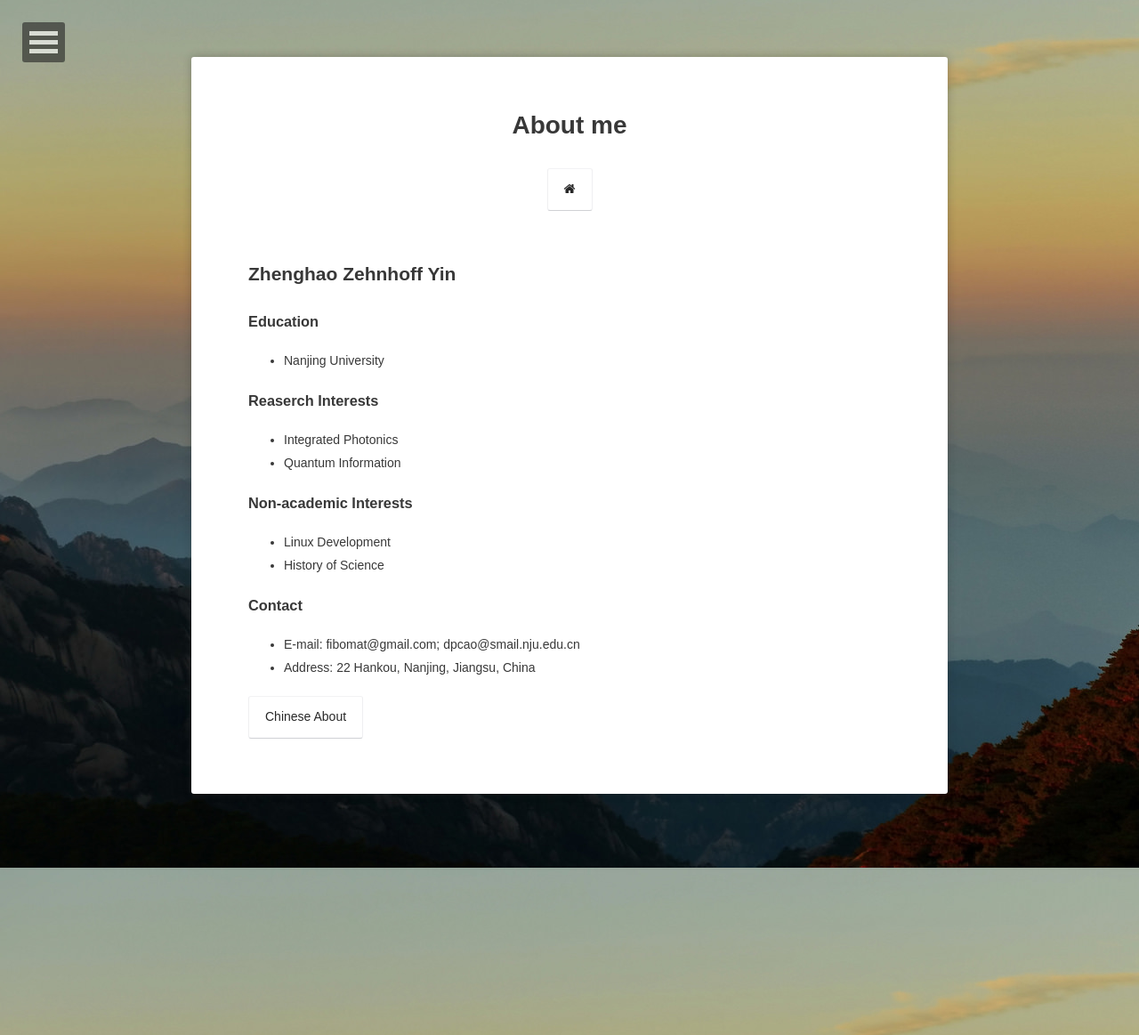
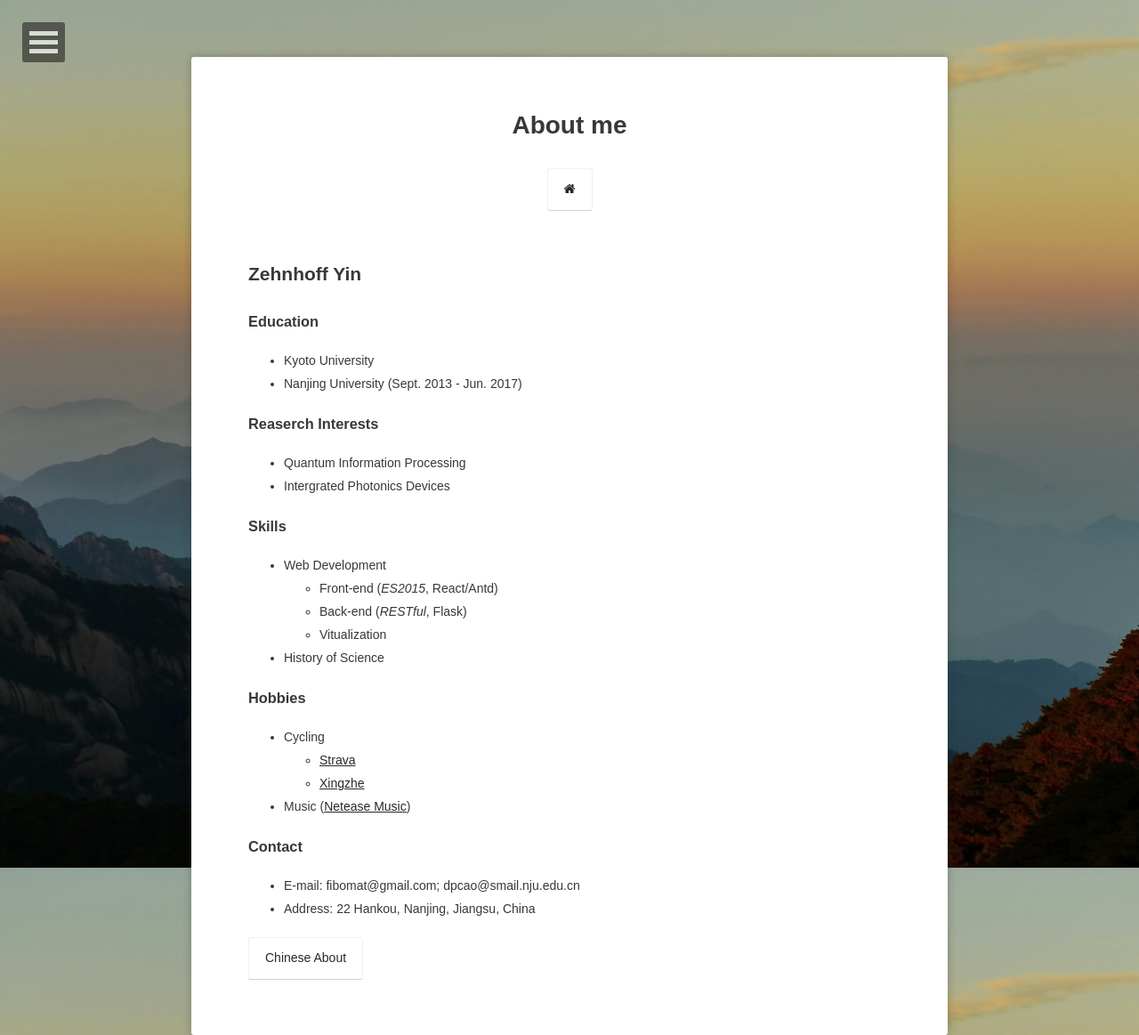
Before and after one commit to dapingQ/blog, a Jekyll site: the page built from about/index.md, in a window 1280 px wide. Shown: the whole page at 89% size. Built offline with Jekyll 4.4.1, drawn with Linux system fonts in a browser that asks for light colours; some web fonts are replaced; comment, search, counter and statistics services are not loaded.

Commit message:
update about

```diff
--- a/_sass/variables.scss
+++ b/_sass/variables.scss
@@ -27,7 +27,7 @@ $danger				 : #C64537;
 $info		         : #308cbc;
 
 //fonts
-$font1               : Fira Sans,sans-serif, "Microsoft YaHei", "微软雅黑", STXihei, "华文细黑";
+$font1               : Fira Sans, Microsoft YaHei, 黑体, 宋体, sans-serif;
 $font2               : Inconsolata;
 $alt-font            : serif;
 $doc-font-size       : 16;
--- a/about/index.md
+++ b/about/index.md
@@ -5,18 +5,28 @@ date: 2016-03-21
 comment: true
 ---
 
-## Zhenghao Zehnhoff Yin
+## Zehnhoff Yin
 
 ### Education
-- Nanjing University
+- Kyoto University
+- Nanjing University (Sept. 2013 - Jun. 2017)
 
 ### Reaserch Interests
-- Integrated Photonics
-- Quantum Information
+- Quantum Information Processing
+- Intergrated Photonics Devices
 
-### Non-academic Interests
-- Linux Development
+### Skills
+- Web Development
+  - Front-end (*ES2015*, React/Antd)
+  - Back-end (*RESTful*, Flask)
+  - Vitualization
 - History of Science
+
+### Hobbies
+- Cycling
+  - [Strava](https://www.strava.com/athletes/12094067)
+  - [Xingzhe](http://www.imxingzhe.com/im/iZm1KJmXedm/)
+- Music ([Netease Music](http://music.163.com/#/user/home?id=34072848))
 
 ### Contact
 - E-mail: fibomat@gmail.com; dpcao@smail.nju.edu.cn
```
Also changed, not shown: about/zh.md (+2 -2 lines).
